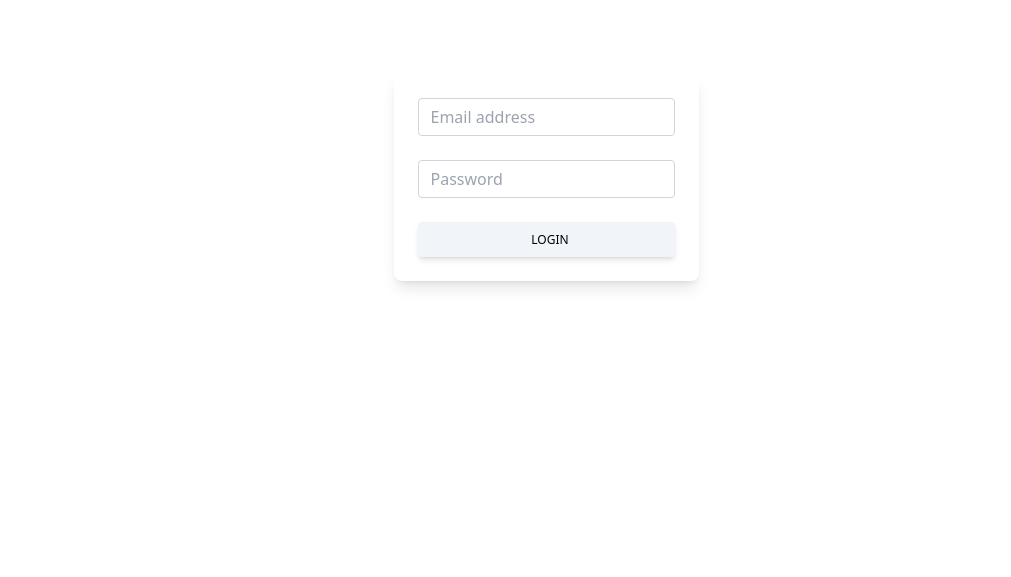
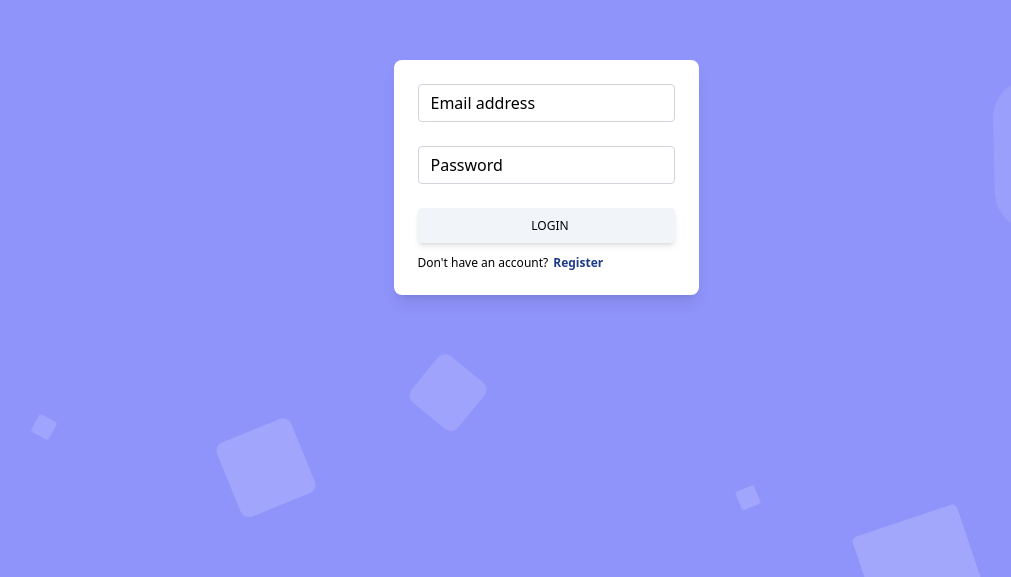
Before and after one commit to AminMusah/blog, a React (Vite) app in the folder blog/: page /post/1 in a window 1280 px wide. Shown: the part 223-800 px from the top of the page, without its empty margins (94-1105 px from the left). Built offline with nearby package versions, Linux system fonts and the light colour scheme.

Commit message:
update color

```diff
--- a/blog/src/components/Header.jsx
+++ b/blog/src/components/Header.jsx
@@ -3,36 +3,50 @@ import SearchLineIcon from "remixicon-react/SearchLineIcon";
 import MoreLineIcon from "remixicon-react/MoreLineIcon";
 import LogoutBoxLineIcon from "remixicon-react/LogoutBoxLineIcon";
 import LoginCircleLineIcon from "remixicon-react/LoginCircleLineIcon";
+import UserLineIcon from "remixicon-react/UserLineIcon";
 import Edit2LineIcon from "remixicon-react/Edit2LineIcon";
 import { Link } from "react-router-dom";
-import { useState, useContext } from "react";
+import { useState, useContext, useEffect } from "react";
 import { UserContext } from "../context/UserContext";
+import axios from "axios";
+import production from "../../base";
 
 function Header() {
   const [toggle, setToggle] = useState(false);
+  const [user, setUser] = useState("");
+  const userId = localStorage.getItem("user");
 
-  let {isAuth, setIsAuth } = useContext(UserContext);
+  let { isAuth, setIsAuth } = useContext(UserContext);
+
+  useEffect(() => {
+    const getUser = async () => {
+      const res = await axios.get(`${production}/api/user/${userId}`);
+      setUser(res.data.name);
+    };
+    getUser();
+  }, [user]);
 
   const handleLogout = () => {
     localStorage.removeItem("user");
     localStorage.removeItem("token");
-    setIsAuth(false)
+    setIsAuth(false);
     localStorage.removeItem("isAuth", isAuth);
 
     window.location.replace("/login");
   };
 
-
   return (
-    <div className="w-full border-b border-slate-100 fixed left-0 z-10 ">
-      <div className="lg:w-2/3 mx-auto flex  justify-between py-6 lg:px-8 px-4 items-center h-[40px] bg-white z-20">
+    <div className="w-full z-30 bg-[#8f94fb] border-b border-[#999ef9] fixed left-0 ">
+      <div className="lg:w-2/3 mx-auto flex  justify-between py-6 lg:px-8 px-4 items-center h-[40px] z-20">
         <h1>
           <Link to="/">Blog.</Link>
         </h1>
+
+
         <div className="w-1/2 mx-auto h-[35px] flex items-center relative">
           <input
             type="text"
-            className="container h-full rounded-full outline-none border border-gray-100 pl-12"
+            className="container h-full rounded-full bg-transparent outline-none border border-[#999ef9] pl-12"
           />
           <button className="absolute p-4  text-slate-500 ">
             <SearchLineIcon size={15} />
@@ -41,16 +55,18 @@ function Header() {
         <button className="" onClick={() => setToggle((prev) => !prev)}>
           <MoreLineIcon />
         </button>
+
         <nav className="flex items-center absolute top-10 lg:right-[15rem] right-2">
           <div className="flex items-center">
             <div
               className={`${
                 toggle ? "flex" : "hidden"
-              }  bg-slate-200 mx-4 my-2 rounded-xl sidebar`}
+              }  bg-transparent mx-4 my-2 rounded-xl sidebar`}
             >
               <ul className="list-none flex flex-col">
                 {isAuth ? (
-                  <li className="font-normal cursor-pointer text-[10px] py-2 px-4 mx-auto flex justify-center items-center hover:bg-slate-100 w-full rounded-xl  ">
+                  <div>
+                    <li className="font-normal cursor-pointer text-[10px] py-2 px-4 mx-auto flex justify-center items-center hover:bg-[#999ef9] w-full rounded-xl  ">
                       <a href="#" className="flex items-center">
                         <LogoutBoxLineIcon size={10} />
                         <span className="ml-2" onClick={handleLogout}>
@@ -58,15 +74,22 @@ function Header() {
                         </span>
                       </a>{" "}
                     </li>
+                    <li className="font-normal cursor-pointer text-[10px] py-2 px-4 mx-auto flex justify-center items-center hover:bg-[#999ef9] w-full rounded-xl  ">
+                      <Link to="/profile" className="flex items-center">
+                        <UserLineIcon size={10} />
+                        <span className="ml-2">Profile</span>
+                      </Link>{" "}
+                    </li>
+                  </div>
                 ) : (
                   <div>
-                    <li className="font-normal cursor-pointer text-[10px] mb-4 py-2 px-4 mx-auto flex justify-center items-center hover:bg-slate-100 w-full rounded-xl  ">
+                    <li className="font-normal cursor-pointer text-[10px] mb-4 py-2 px-4 mx-auto flex justify-center items-center hover:bg-[#999ef9] w-full rounded-xl  ">
                       <Link to="/register" className="flex items-center">
                         <Edit2LineIcon size={10} />
                         <span className="ml-2">Register</span>
                       </Link>{" "}
                     </li>
-                    <li className="font-normal cursor-pointer text-[10px] mb-4 py-2 px-4 mx-auto flex justify-center items-center hover:bg-slate-100 w-full rounded-xl  ">
+                    <li className="font-normal cursor-pointer text-[10px] mb-4 py-2 px-4 mx-auto flex justify-center items-center hover:bg-[#999ef9] w-full rounded-xl  ">
                       <Link to="/login" className="flex items-center">
                         <LoginCircleLineIcon size={10} />
                         <span className="ml-2">Login</span>
--- a/blog/src/index.css
+++ b/blog/src/index.css
@@ -15,8 +15,28 @@
   scroll-behavior: smooth;
 }
 
+::-webkit-scrollbar {
+   width: 10px;
+ }
+
+ ::-webkit-scrollbar-track {
+   background-color: hsl(0, 0%, 98%);
+ }
+
+ ::-webkit-scrollbar-thumb {
+   background-color: #8f94fb;
+ }
+
+ ::-webkit-scrollbar-thumb:hover {
+   background-color: #888efd;
+ }
+
 .bg-blue-gradient {
   background: rgba(94, 94, 94, 0.6);
+}
+
+input::placeholder {
+   color: #000;
 }
 
 .sidebar {
@@ -45,6 +65,9 @@
     transform: translateY(0);
   }
 }
+
+
+/* big spinner */
 
 .spinner {
    width: 11.2px;
@@ -93,7 +116,7 @@
    }
 }
 
-
+/* minispinner */
 .mini-spinner {
    width: 14px;
    height: 14px;
@@ -112,3 +135,128 @@
       transform: rotate(1turn);
    }
 }
+
+
+/* background animation */
+
+.area{
+   background: #8f94fb;
+   background: -webkit-linear-gradient(to left, #8f94fb, #4e54c8);
+   width: 100%;
+   height:100vh;
+}
+
+.circles{
+   position: absolute;
+   top: 0;
+   left: 0;
+   width: 100%;
+   height: 100%;
+   overflow: hidden;
+}
+
+.circles li{
+   position: absolute;
+   display: block;
+   list-style: none;
+   width: 20px;
+   height: 20px;
+   background: rgba(255, 255, 255, 0.2);
+   animation: animate 25s linear infinite;
+   bottom: -150px;
+
+}
+
+.circles li:nth-child(1){
+   left: 25%;
+   width: 80px;
+   height: 80px;
+   animation-delay: 0s;
+}
+
+
+.circles li:nth-child(2){
+   left: 10%;
+   width: 20px;
+   height: 20px;
+   animation-delay: 2s;
+   animation-duration: 12s;
+}
+
+.circles li:nth-child(3){
+   left: 70%;
+   width: 20px;
+   height: 20px;
+   animation-delay: 4s;
+}
+
+.circles li:nth-child(4){
+   left: 40%;
+   width: 60px;
+   height: 60px;
+   animation-delay: 0s;
+   animation-duration: 18s;
+}
+
+.circles li:nth-child(5){
+   left: 65%;
+   width: 20px;
+   height: 20px;
+   animation-delay: 0s;
+}
+
+.circles li:nth-child(6){
+   left: 75%;
+   width: 110px;
+   height: 110px;
+   animation-delay: 3s;
+}
+
+.circles li:nth-child(7){
+   left: 35%;
+   width: 150px;
+   height: 150px;
+   animation-delay: 7s;
+}
+
+.circles li:nth-child(8){
+   left: 50%;
+   width: 25px;
+   height: 25px;
+   animation-delay: 15s;
+   animation-duration: 45s;
+}
+
+.circles li:nth-child(9){
+   left: 20%;
+   width: 15px;
+   height: 15px;
+   animation-delay: 2s;
+   animation-duration: 35s;
+}
+
+.circles li:nth-child(10){
+   left: 85%;
+   width: 150px;
+   height: 150px;
+   animation-delay: 0s;
+   animation-duration: 11s;
+}
+
+
+
+@keyframes animate {
+
+   0%{
+       transform: translateY(0) rotate(0deg);
+       opacity: 1;
+       border-radius: 0;
+   }
+
+   100%{
+       transform: translateY(-1000px) rotate(720deg);
+       opacity: 0;
+       border-radius: 50%;
+   }
+
+}
--- a/blog/src/pages/Home.jsx
+++ b/blog/src/pages/Home.jsx
@@ -1,5 +1,5 @@
 import React from "react";
-import { useState, useEffect,useContext } from "react";
+import { useState, useEffect, useContext } from "react";
 import Post from "../components/Posts";
 import Header from "../components/Header";
 import Sidebar from "../components/Sidebar";
@@ -8,13 +8,17 @@ import axios from "axios";
 import production from "../../base";
 import Loader from "../components/Loader";
 import { UserContext } from "../context/UserContext";
+import { useNavigate } from "react-router-dom";
+import MiniLoader from "../components/MiniLoader";
 
 function Home() {
-  let {isAuth} = useContext(UserContext)
+  let { isAuth } = useContext(UserContext);
+  let location = useNavigate();
 
   const [createPost, setCreatePost] = useState("");
   const [user, setUser] = useState("");
   const [loading, setLoading] = useState(false);
+  const [miniloading, setMiniLoading] = useState(false);
 
   const userId = localStorage.getItem("user");
 
@@ -29,23 +33,25 @@ function Home() {
   const create = async (e) => {
     try {
       e.preventDefault();
+      setMiniLoading(true);
       const res = await axios.post(`${production}/api/createpost`, {
         name: user,
         post: createPost,
       });
       window.location.replace("/");
     } catch (err) {
+      setMiniLoading(false);
       console.log(err);
     }
   };
 
   return (
-    <div className="flex w-full lg:w-2/3 lg:mx-auto">
+    <div className="flex w-full lg:w-2/3 z-20 lg:mx-auto">
       <Header />
       <Sidebar />
-      <section className="flex flex-col w-full border-x border-slate-100 p-2 pt-20">
-
-        {isAuth ? <div className="flex items-start ">
+      <section className="flex z-20 flex-col w-full p-2 pt-20 bg-transparent">
+        {isAuth ? (
+          <div className="flex items-start ">
             <img
               src="/assets/360_F_346839683_6nAPzbhpSkIpb8pmAwufkC7c5eD7wYws.jpg"
               alt=""
@@ -56,22 +62,26 @@ function Home() {
                 type="text"
                 name=""
                 id=""
-              className="h-full w-full  outline-none rounded"
+                className="h-full w-full bg-transparent outline-none rounded text-black"
                 placeholder="What's happening?"
+                autoFocus
                 onChange={(e) => setCreatePost(e.target.value)}
               />
               <button
-              className="py-2 px-6 bg-slate-100 font-poppins font-medium text-[15px] text-primary outline-none mt-8 mb-6 rounded-[10px]"
+                className="flex items-center justify-center h-28 w-28 bg-[#999ef9] hover:bg-[#9399fd] font-poppins font-medium text-[15px] text-primary outline-none mt-8 mb-6 rounded-[10px]"
                 onClick={create}
               >
-              Post
+                {miniloading ? <MiniLoader /> : <span>Post</span>}
               </button>
             </div>
-        </div> : ""}
+          </div>
+        ) : (
+          ""
+        )}
 
         <div className="flex items-center flex-col">
           {loading && <Loader />}
-          <Post setLoading={setLoading} loading={loading}/>
+          <Post setLoading={setLoading} loading={loading} />
         </div>
       </section>
       <Widgets />
--- a/blog/src/pages/Login.jsx
+++ b/blog/src/pages/Login.jsx
@@ -1,5 +1,5 @@
 import { useState, useContext } from "react";
-import { useLocation } from "react-router-dom";
+import { useNavigate, Link } from "react-router-dom";
 import axios from "axios";
 import production from "../../base";
 import { UserContext } from "../context/UserContext";
@@ -9,7 +9,7 @@ function Login() {
   let { isAuth, setIsAuth } = useContext(UserContext);
   // console.log(auth)
 
-  const location = useLocation();
+  const location = useNavigate();
   const [email, setEmail] = useState("");
   const [password, setPassword] = useState("");
   const [error, setError] = useState("");
@@ -18,7 +18,7 @@ function Login() {
   const handleSubmit = async (e) => {
     try {
       e.preventDefault();
-      setLoading(true)
+      setLoading(true);
       const res = await axios.post(`${production}/api/login`, {
         email,
         password,
@@ -29,16 +29,30 @@ function Login() {
       localStorage.setItem("user", userId);
 
       setIsAuth(true);
-      // console.log(auth)
-      res.data && window.location.replace("/");
+      res.data && location("/");
     } catch (err) {
       console.log(err);
+      setLoading(false);
       setError(err.response.data.message);
     }
   };
   return (
     <div className="flex justify-center items-center h-screen  my-auto">
-      <div className=" p-6 rounded-lg shadow-lg bg-white max-w-sm ">
+      <div class="area">
+        <ul class="circles">
+          <li></li>
+          <li></li>
+          <li></li>
+          <li></li>
+          <li></li>
+          <li></li>
+          <li></li>
+          <li></li>
+          <li></li>
+          <li></li>
+        </ul>
+      </div>
+      <div className="absolute p-6 rounded-lg shadow-lg bg-white max-w-sm ">
         <form onSubmit={handleSubmit}>
           <div className="form-group mb-6">
             <input
@@ -114,6 +128,16 @@ function Login() {
             {loading ? <MiniLoader /> : ""}
             <span className="ml-2">Login</span>
           </button>
+          <div className="flex items-center mt-3">
+            {" "}
+            <p className="text-xs"> Don't have an account? </p>{" "}
+            <Link
+              to="/register"
+              className="text-xs text-blue-900 ml-[5px] font-bold"
+            >
+              Register
+            </Link>
+          </div>
         </form>
       </div>
     </div>
--- a/blog/src/pages/Post.jsx
+++ b/blog/src/pages/Post.jsx
@@ -8,14 +8,15 @@ import { useParams } from "react-router-dom";
 import Sidebar from "../components/Sidebar";
 import Widgets from "../components/Widgets";
 import Header from "../components/Header";
-import production from '../../base'
+import production from "../../base";
 
-
-function Post({loading, setLoading}) {
+function Post({ loading, setLoading }) {
   const { id } = useParams();
-  const [post, setPost] = useState([]);
+  const [post, setPost] = useState("");
   const [toggle, setToggle] = useState(false);
   const [user, setUser] = useState("");
+  const [update, setUpdate] = useState(false);
+  const [newPost, setNewPost] = useState(false);
 
   const userId = localStorage.getItem("user");
 
@@ -30,29 +31,39 @@ function Post({loading, setLoading}) {
   useEffect(() => {
     const getPost = async () => {
       const res = await axios.get(`${production}/api/post/${id}`);
-      // console.log(res.data.post.length);
-      // res.data.post.length > 0 ? setLoading(false) : setLoading(true)
       setPost(res.data);
+      setNewPost(res.data.post);
+      console.log(res.data.post);
     };
     getPost();
   }, []);
 
   const handleDelete = async () => {
     try {
-      await axios.delete(`${production}/api/deletepost/${id}`, {data:{id:id}})
-      window.location.replace('/')
+      await axios.delete(`${production}/api/deletepost/${id}`, {
+        data: { id: id },
+      });
+      window.location.replace("/");
+    } catch (error) {}
+  };
+
+  const handleUpdate = async () => {
+    try {
+      await axios.put(`${production}/api/updatepost/${id}`, {
+        data: { name:user.name, id:id },
+      });
     } catch (error) {
-
+      console.log(error)
     }
-  }
+  };
   return (
     <div className="flex lg:w-5/6 lg:mx-auto">
-      <Header/>
+      <Header />
       <Sidebar />
-      <section className="flex flex-col w-full lg:border-x lg:border-slate-100 p-2 pt-20">
+      <section className="flex flex-col w-full z-20 p-2 pt-20">
         <div className="flex flex-col">
           <div>
-            <div className="flex flex-col border border-slate-100 p-3 rounded-xl mb-4">
+            <div className="flex flex-col w-4/6 mx-auto bg-[#999ef9] p-3 rounded-xl mb-4">
               <div className="flex pb-2 justify-between relative">
                 <div className="flex pb-2 ">
                   <img
@@ -97,24 +108,49 @@ function Post({loading, setLoading}) {
                 </nav> */}
                 {/* {post.name === user && ( */}
                 <div className="list-none flex">
-                  <div className="font-normal cursor-pointer text-[10px] py-2 px-4 mx-auto flex justify-center items-center hover:bg-slate-100 w-full rounded-3xl ">
-                    <span  className="flex items-center">
+                  <div
+                    className="font-normal cursor-pointer text-[10px] py-2 px-4 mx-auto flex justify-center items-center hover:bg-[#999ef9]  w-full rounded-3xl "
+                    onClick={() => {
+                      setUpdate(true);
+                    }}
+                  >
+                    <span className="flex items-center">
                       <QuillPenLineIcon size={10} />
                       <span className="ml-2">Edit</span>
                     </span>
                   </div>
-                  <div className="font-normal cursor-pointer text-[10px] py-2 px-4 mx-auto flex justify-center items-center hover:bg-slate-100 w-full rounded-3xl " onClick={handleDelete}>
+                  <div
+                    className="font-normal cursor-pointer text-[10px] py-2 px-4 mx-auto flex justify-center items-center hover:bg-[#999ef9]  w-full rounded-3xl "
+                    onClick={handleDelete}
+                  >
                     <span className="flex items-center">
                       <DeleteBin5FillIcon size={10} />
                       <span className="ml-2">Delete</span>
                     </span>
                   </div>
                 </div>
-              {/* )} */}
+                {/* )} */}
               </div>
-              <div>
-                <p>{post.post}</p>
-                <span className="text-xs">
+              <div className="flex flex-col">
+                {update ? (
+                  <input
+                    value={newPost}
+                    className="h-16 p-2 bg-transparent border-0 outline-0"
+                    autoFocus
+                    onChange={(e) => setNewPost(e.target.value)}
+
+                  />
+                ) : (
+                  <p>{post.post}</p>
+                )}
+                {update ? (
+                  <button className="font-normal cursor-pointer text-8 mb-4 py-2 px-4 mx-auto flex justify-center items-center border-[#9499fe] hover:border-[#999ef9] w-1/3 mt-4 rounded-3xl" onClick={handleUpdate}>
+                    Update
+                  </button>
+                ) : (
+                  ""
+                )}
+                <span className="text-xs mt-2">
                   {new Date(post.date).toDateString()}
                 </span>
               </div>
--- a/blog/src/pages/Register.jsx
+++ b/blog/src/pages/Register.jsx
@@ -1,31 +1,51 @@
 import axios from "axios";
 import React from "react";
 import { useState } from "react";
-import { useLocation } from "react-router-dom";
-import production from '../../base'
+import { Link, useNavigate } from "react-router-dom";
+import production from "../../base";
+import MiniLoader from "../components/MiniLoader";
 
 function Register() {
-  const location = useLocation()
-  const [name,setName] = useState("")
-  const [email,setEmail] = useState("")
-  const [password,setPassword] = useState("")
-  const [error,setError] = useState("")
+  const location = useNavigate();
+  const [name, setName] = useState("");
+  const [email, setEmail] = useState("");
+  const [password, setPassword] = useState("");
+  const [error, setError] = useState("");
+  const [loading, setLoading] = useState("");
 
   const handleSubmit = async (e) => {
     try {
-      e.preventDefault()
+      e.preventDefault();
+      setLoading(true);
       const res = await axios.post(`${production}/api/register`, {
-        name,email,password
-      })
-      res.data && window.location.replace('/login')
+        name,
+        email,
+        password,
+      });
+      res.data && location("/login");
     } catch (err) {
-      setError(err.response.data.message)
+      setLoading(false);
+      setError(err.response.data.message);
     }
-  }
+  };
 
   return (
     <div className="flex justify-center items-center h-screen  my-auto">
-      <div className=" p-6 rounded-lg shadow-lg bg-white max-w-sm ">
+      <div class="area">
+        <ul class="circles">
+          <li></li>
+          <li></li>
+          <li></li>
+          <li></li>
+          <li></li>
+          <li></li>
+          <li></li>
+          <li></li>
+          <li></li>
+          <li></li>
+        </ul>
+      </div>
+      <div className="absolute p-6 rounded-lg shadow-lg bg-white max-w-sm ">
         <form onSubmit={handleSubmit}>
           <div className="form-group mb-6">
             <input
@@ -44,10 +64,9 @@ function Register() {
         ease-in-out
         m-0
         focus:text-gray-700 focus:bg-white focus:border-slate-100 focus:outline-none"
-
               placeholder="Name"
               required
-              onChange={e => setName(e.target.value)}
+              onChange={(e) => setName(e.target.value)}
             />
           </div>
           <div className="form-group mb-6">
@@ -67,10 +86,9 @@ function Register() {
         ease-in-out
         m-0
         focus:text-gray-700 focus:bg-white focus:border-slate-100 focus:outline-none"
-
               placeholder="Email address"
               required
-              onChange={e => setEmail(e.target.value)}
+              onChange={(e) => setEmail(e.target.value)}
             />
           </div>
           <div className="form-group mb-6">
@@ -90,31 +108,25 @@ function Register() {
         ease-in-out
         m-0
         focus:text-gray-700 focus:bg-white focus:border-slate-100 focus:outline-none"
-
               placeholder="Password"
               required
-              onChange={e => setPassword(e.target.value)}
+              onChange={(e) => setPassword(e.target.value)}
             />
           </div>
           <div className="form-group form-check text-center mb-6">
             <input
               type="checkbox"
               className="form-check-input appearance-none h-4 w-4 border border-gray-300 rounded-sm bg-white checked:bg-blue-700 checked:border-slate-100 focus:outline-none transition duration-200 mt-1 align-top bg-no-repeat bg-center bg-contain mr-2 cursor-pointer"
-             required
-
+              required
             />
-            <label
-              className="form-check-label inline-block text-gray-800"
-
-            >
+            <label className="form-check-label inline-block text-gray-800">
               I have read and agree to the terms
             </label>
-            {error ? <div
-              className="inline-block text-red-800 text-xs"
-            >
-              {error}
-            </div> : '' }
-
+            {error ? (
+              <div className="inline-block text-red-800 text-xs">{error}</div>
+            ) : (
+              ""
+            )}
           </div>
           <button
             type="submit"
@@ -135,10 +147,16 @@ function Register() {
       active:bg-blue-700 active:shadow-lg
       transition
       duration-150
-      ease-in-out"
+      ease-in-out flex items-center justify-center"
           >
-            Register
+            {loading ? <MiniLoader /> : ""}
+            <span className="ml-2">Register</span>
           </button>
+
+          <div className="flex items-center mt-3">
+            {" "}
+            <p className="text-xs"> Already have an account? </p> <Link to="/login" className="text-xs text-blue-900 ml-[5px] font-bold">Login</Link>
+          </div>
         </form>
       </div>
     </div>
```
Also changed, not shown: blog/src/components/Posts.jsx (+6 -5 lines), blog/src/components/Sidebar.jsx (+4 -7 lines), blog/src/components/Widgets.jsx (+14 -14 lines), blog/src/pages/Profile.jsx (+15 -13 lines), blog/vercel.json (added). Lines whose indentation alone changed are shown as unchanged.
